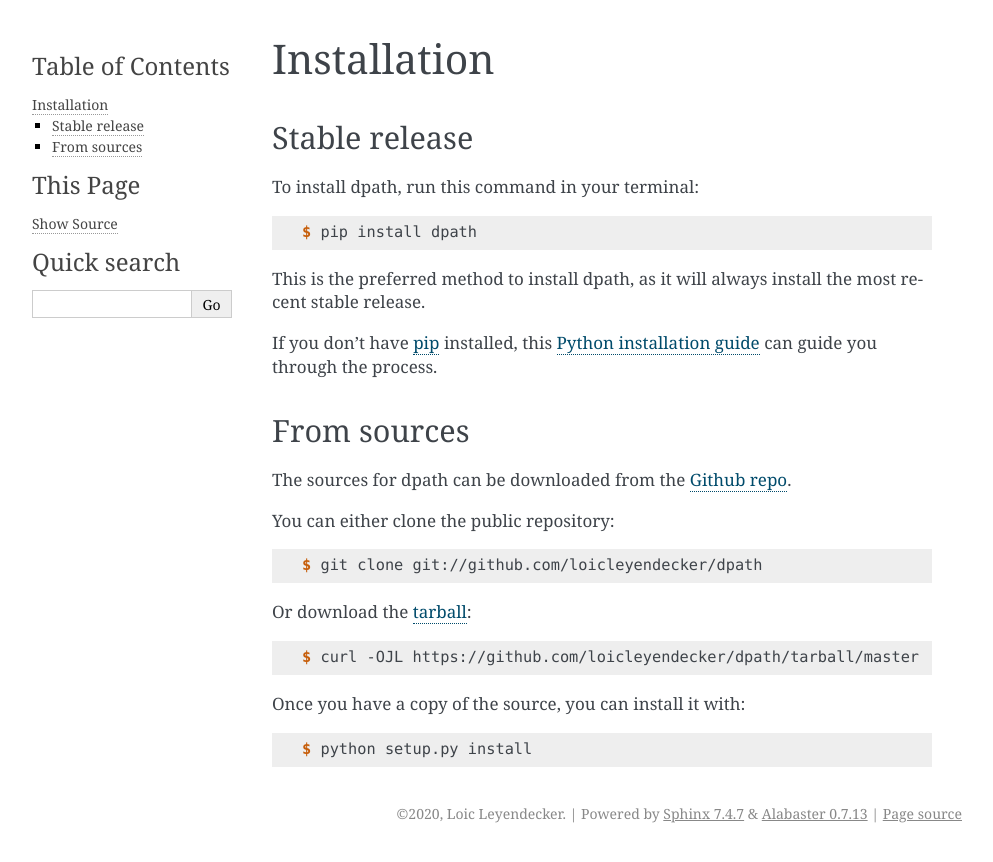
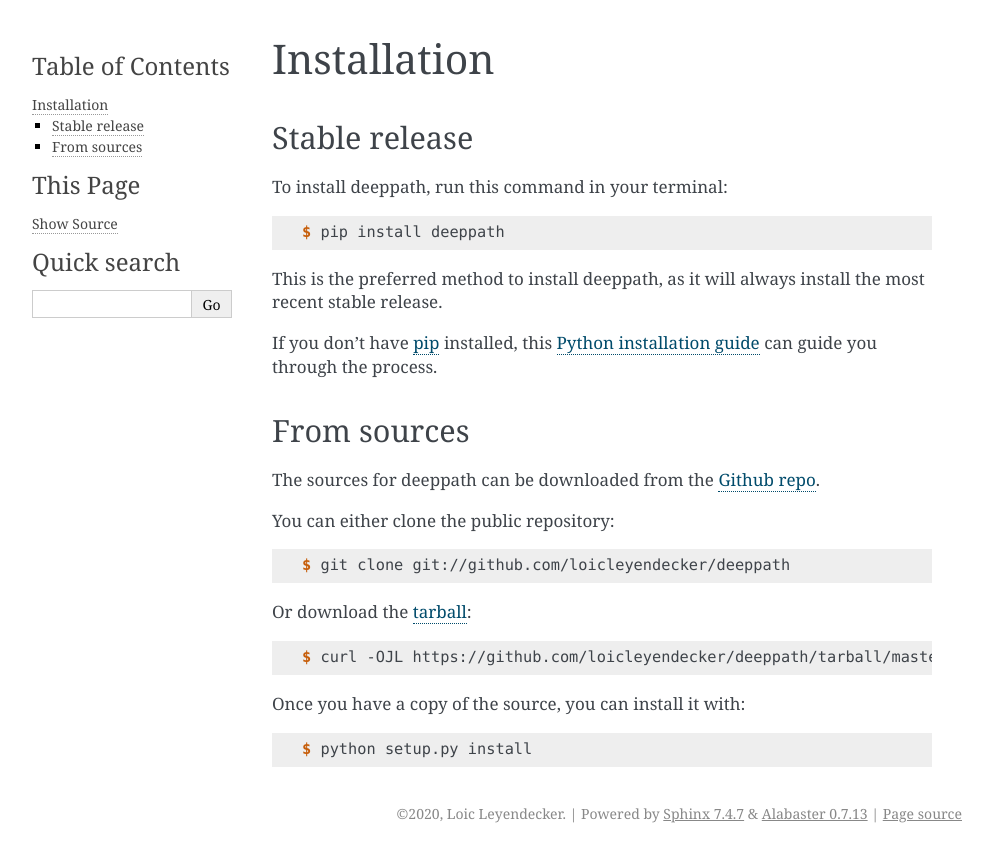
Before and after one commit to loicleyendecker/deeppath, a Sphinx documentation site: the page built from docs/installation.rst, in a window 1280 px wide. Shown: the top 862 px of the page, without its empty margins (148-1141 px from the left). Built offline with Sphinx 7.4.7, drawn with Linux system fonts in a browser that asks for light colours; pages that are not in the unit, such as notebooks, are missing from menus; the version number is read from the project's files by our own code.

Commit message:
Add deepath files

```diff
--- a/docs/conf.py
+++ b/docs/conf.py
@@ -1,6 +1,6 @@
 #!/usr/bin/env python
 #
-# dpath documentation build configuration file, created by
+# deeppath documentation build configuration file, created by
 # sphinx-quickstart on Fri Jun  9 13:47:02 2017.
 #
 # This file is execfile()d with the current directory set to its
@@ -21,7 +21,7 @@ import os
 import sys
 sys.path.insert(0, os.path.abspath('..'))
 
-import dpath
+import deeppath
 
 # -- General configuration ---------------------------------------------
 
@@ -46,7 +46,7 @@ source_suffix = '.rst'
 master_doc = 'index'
 
 # General information about the project.
-project = 'dpath'
+project = 'deeppath'
 copyright = "2020, Loic Leyendecker"
 author = "Loic Leyendecker"
 
@@ -55,9 +55,9 @@ author = "Loic Leyendecker"
 # the built documents.
 #
 # The short X.Y version.
-version = dpath.__version__
+version = deeppath.__version__
 # The full version, including alpha/beta/rc tags.
-release = dpath.__version__
+release = deeppath.__version__
 
 # The language for content autogenerated by Sphinx. Refer to documentation
 # for a list of supported languages.
@@ -100,7 +100,7 @@ html_static_path = ['_static']
 # -- Options for HTMLHelp output ---------------------------------------
 
 # Output file base name for HTML help builder.
-htmlhelp_basename = 'dpathdoc'
+htmlhelp_basename = 'deeppathdoc'
 
 
 # -- Options for LaTeX output ------------------------------------------
@@ -127,8 +127,8 @@ latex_elements = {
 # (source start file, target name, title, author, documentclass
 # [howto, manual, or own class]).
 latex_documents = [
-    (master_doc, 'dpath.tex',
-     'dpath Documentation',
+    (master_doc, 'deeppath.tex',
+     'deeppath Documentation',
      'Loic Leyendecker', 'manual'),
 ]
 
@@ -138,8 +138,8 @@ latex_documents = [
 # One entry per manual page. List of tuples
 # (source start file, name, description, authors, manual section).
 man_pages = [
-    (master_doc, 'dpath',
-     'dpath Documentation',
+    (master_doc, 'deeppath',
+     'deeppath Documentation',
      [author], 1)
 ]
 
@@ -150,10 +150,10 @@ man_pages = [
 # (source start file, target name, title, author,
 #  dir menu entry, description, category)
 texinfo_documents = [
-    (master_doc, 'dpath',
-     'dpath Documentation',
+    (master_doc, 'deeppath',
+     'deeppath Documentation',
      author,
-     'dpath',
+     'deeppath',
      'One line description of project.',
      'Miscellaneous'),
 ]
--- a/docs/index.rst
+++ b/docs/index.rst
@@ -1,4 +1,4 @@
-Welcome to dpath's documentation!
+Welcome to deeppath's documentation!
 ======================================
 
 .. toctree::
--- a/docs/installation.rst
+++ b/docs/installation.rst
@@ -8,13 +8,13 @@ Installation
 Stable release
 --------------
 
-To install dpath, run this command in your terminal:
+To install deeppath, run this command in your terminal:
 
 .. code-block:: console
 
-    $ pip install dpath
+    $ pip install deeppath
 
-This is the preferred method to install dpath, as it will always install the most recent stable release.
+This is the preferred method to install deeppath, as it will always install the most recent stable release.
 
 If you don't have `pip`_ installed, this `Python installation guide`_ can guide
 you through the process.
@@ -26,19 +26,19 @@ you through the process.
 From sources
 ------------
 
-The sources for dpath can be downloaded from the `Github repo`_.
+The sources for deeppath can be downloaded from the `Github repo`_.
 
 You can either clone the public repository:
 
 .. code-block:: console
 
-    $ git clone git://github.com/loicleyendecker/dpath
+    $ git clone git://github.com/loicleyendecker/deeppath
 
 Or download the `tarball`_:
 
 .. code-block:: console
 
-    $ curl -OJL https://github.com/loicleyendecker/dpath/tarball/master
+    $ curl -OJL https://github.com/loicleyendecker/deeppath/tarball/master
 
 Once you have a copy of the source, you can install it with:
 
@@ -47,5 +47,5 @@ Once you have a copy of the source, you can install it with:
     $ python setup.py install
 
 
-.. _Github repo: https://github.com/loicleyendecker/dpath
-.. _tarball: https://github.com/loicleyendecker/dpath/tarball/master
+.. _Github repo: https://github.com/loicleyendecker/deeppath
+.. _tarball: https://github.com/loicleyendecker/deeppath/tarball/master
--- a/docs/usage.rst
+++ b/docs/usage.rst
@@ -2,6 +2,6 @@
 Usage
 =====
 
-To use dpath in a project::
+To use deeppath in a project::
 
-    import dpath
+    import deeppath
--- a/setup.cfg
+++ b/setup.cfg
@@ -7,7 +7,7 @@ tag = True
 search = version='{current_version}'
 replace = version='{new_version}'
 
-[bumpversion:file:dpath/__init__.py]
+[bumpversion:file:deeppath/__init__.py]
 search = __version__ = '{current_version}'
 replace = __version__ = '{new_version}'
 
```
Also changed, not shown: CONTRIBUTING.rst (+12 -12 lines), README.rst (+10 -10 lines), deeppath/__init__.py (added, +7 -0 lines), setup.py (+4 -4 lines), 7 other files.
